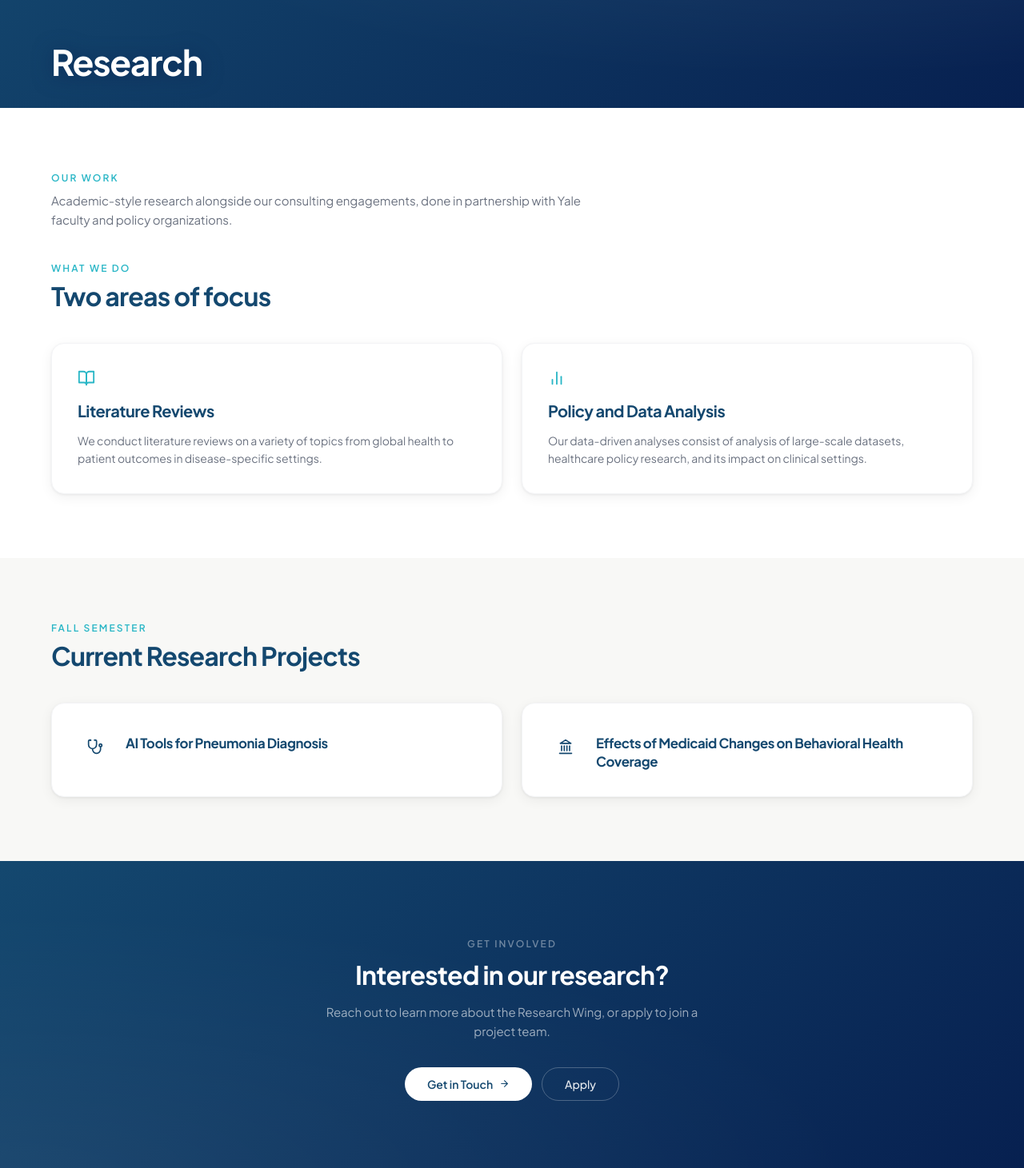
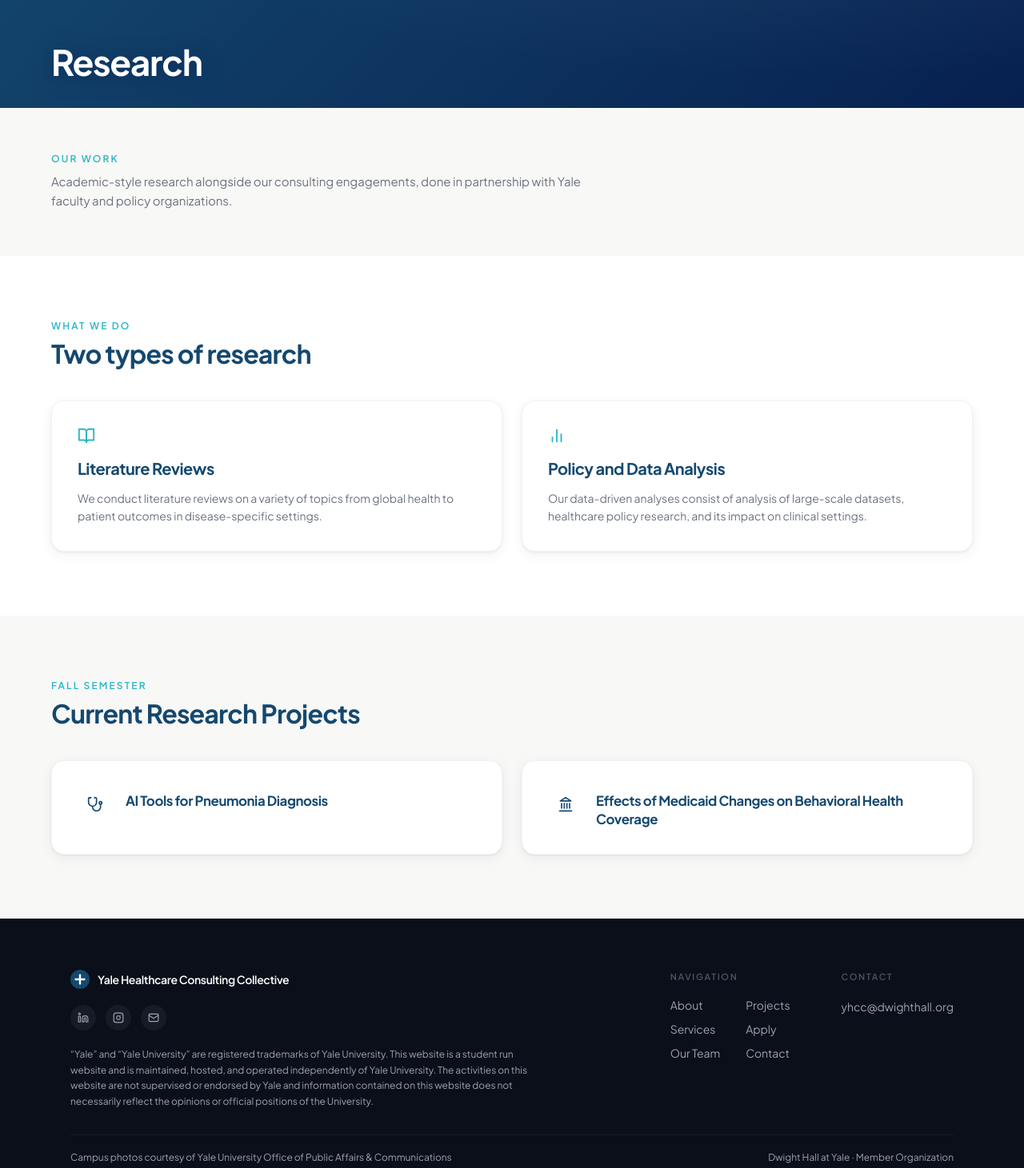
Before and after one commit to sofiagrimm/yale-healthcare-consulting, a React (Vite) app: page /projects/research-wing in a window 1280 px wide. Shown: the part 260-1721 px from the top of the page at 80% size. Built offline with nearby package versions, Linux system fonts and the light colour scheme.

Commit message:
Update Research page copy, remove CTA, add Our Work backdrop

```diff
--- a/src/pages/ResearchWing.tsx
+++ b/src/pages/ResearchWing.tsx
@@ -1,5 +1,4 @@
-import { Link } from 'react-router'
-import { ArrowRight, BookOpen, BarChart2, Stethoscope, Landmark } from 'lucide-react'
+import { BookOpen, BarChart2, Stethoscope, Landmark } from 'lucide-react'
 import { FadeIn, BlurReveal, StaggerContainer, StaggerItem, HoverCard } from '../components/animations/FadeIn'
 
 const focusAreas = [
@@ -43,16 +42,22 @@ export default function ResearchWing() {
         </div>
       </section>
 
+      {/* Our Work */}
+      <section className="py-10 md:py-14 px-6 bg-surface">
+        <div className="max-w-6xl mx-auto">
+          <FadeIn className="max-w-2xl">
+            <p className="label-eyebrow mb-2">Our Work</p>
+            <p className="prose-body">Academic-style research alongside our consulting engagements, done in partnership with Yale faculty and policy organizations.</p>
+          </FadeIn>
+        </div>
+      </section>
+
       {/* What We Do */}
       <section className="py-14 md:py-20 px-6">
         <div className="max-w-6xl mx-auto">
-          <FadeIn className="mb-10 max-w-2xl">
-            <p className="label-eyebrow mb-2">Our Work</p>
-            <p className="prose-body">Academic-style research alongside our consulting engagements, done in partnership with Yale faculty and policy organizations.</p>
-          </FadeIn>
           <FadeIn className="mb-10">
             <p className="label-eyebrow mb-2">What We Do</p>
-            <h2 className="text-[2rem] font-bold text-yale-blue tracking-tight">Two areas of focus</h2>
+            <h2 className="text-[2rem] font-bold text-yale-blue tracking-tight">Two types of research</h2>
           </FadeIn>
           <StaggerContainer className="grid sm:grid-cols-2 gap-6">
             {focusAreas.map(({ icon, title, desc }) => (
@@ -89,34 +94,6 @@ export default function ResearchWing() {
           </StaggerContainer>
         </div>
       </section>
-
-      {/* CTA */}
-      <section className="py-24 px-6 bg-hero-gradient relative overflow-hidden">
-        <div className="absolute inset-0 bg-[radial-gradient(ellipse_at_0%_100%,rgba(255,255,255,0.05)_0%,transparent_60%)] pointer-events-none" />
-        <div className="max-w-3xl mx-auto text-center relative">
-          <FadeIn>
-            <p className="label-eyebrow text-white/40 mb-3">Get involved</p>
-            <h2 className="text-[2rem] font-bold text-white mb-4 tracking-tight">Interested in our research?</h2>
-            <p className="text-white/60 max-w-lg mx-auto mb-8 leading-relaxed">
-              Reach out to learn more about the Research Wing, or apply to join a project team.
-            </p>
-            <div className="flex flex-wrap justify-center gap-3">
-              <Link
-                to="/contact"
-                className="inline-flex items-center gap-2 bg-white text-yale-blue px-7 py-2.5 rounded-full font-semibold text-sm hover:bg-gray-100 transition-all duration-300 hover:-translate-y-0.5"
-              >
-                Get in Touch <ArrowRight size={13} />
-              </Link>
-              <Link
-                to="/apply"
-                className="inline-flex items-center gap-2 border border-white/25 text-white/90 px-7 py-2.5 rounded-full font-medium text-sm hover:bg-white/10 hover:border-white/40 transition-all duration-200"
-              >
-                Apply
-              </Link>
-            </div>
-          </FadeIn>
-        </div>
-      </section>
     </div>
   )
 }
```
